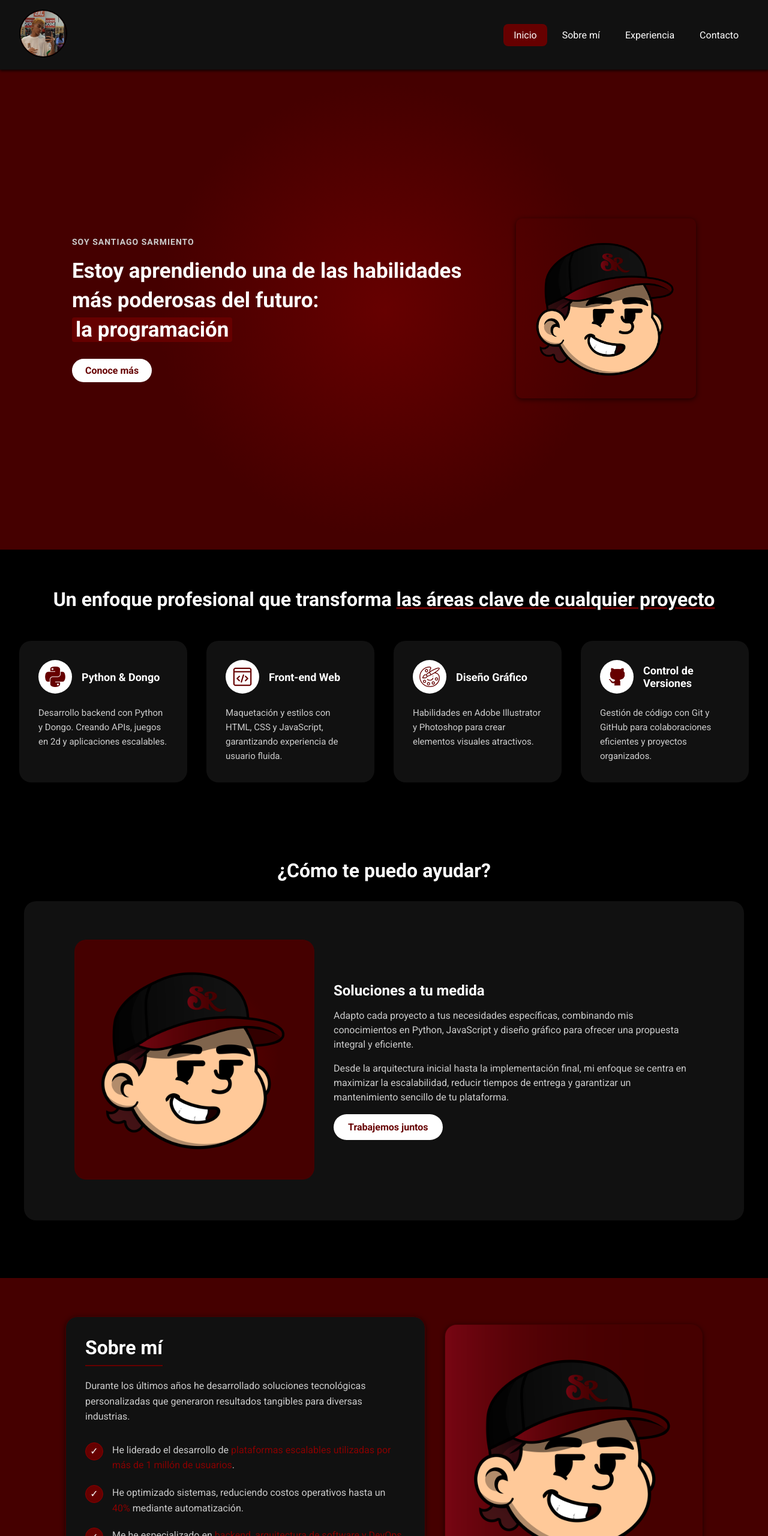
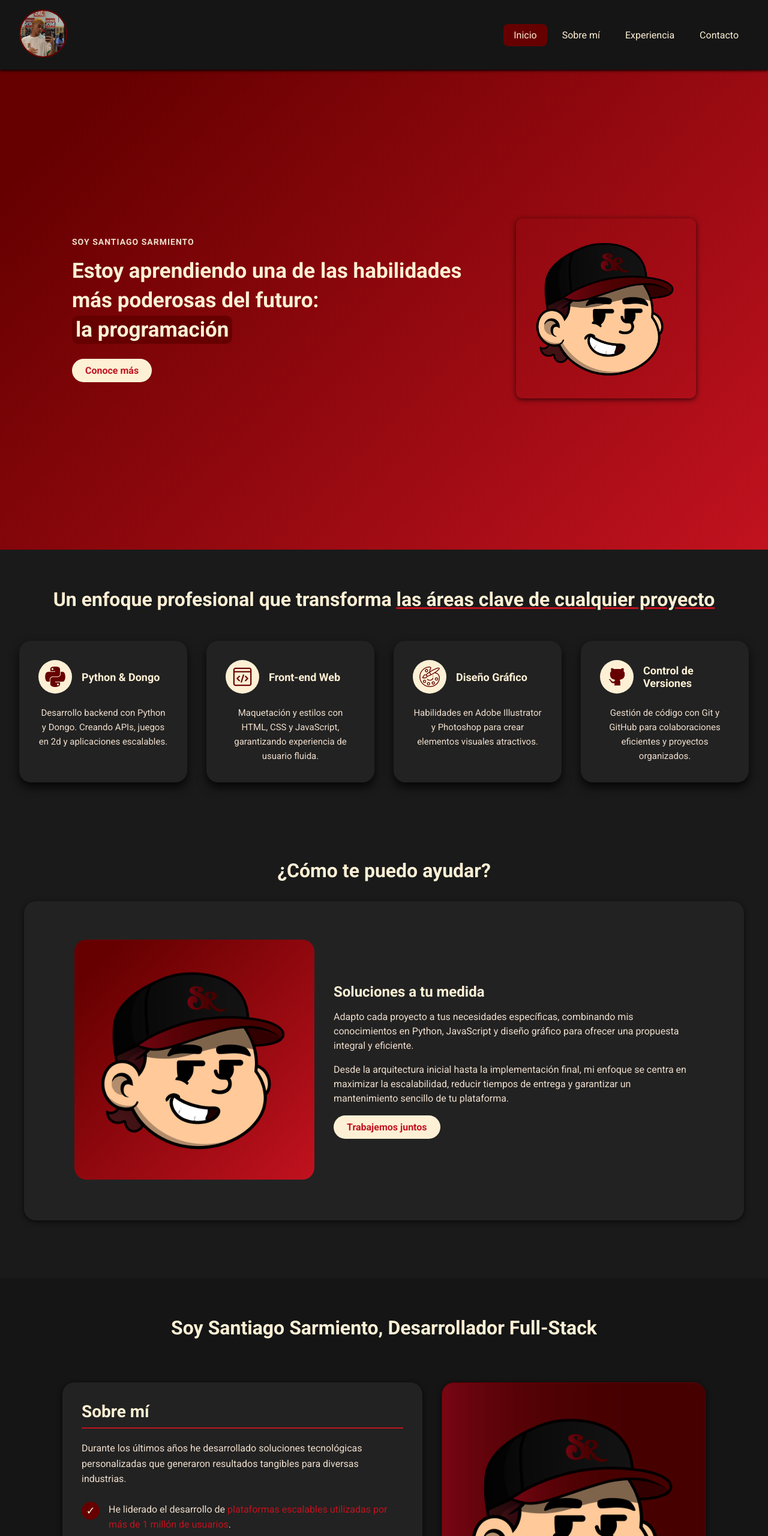
Before and after one commit to Saarmyx/Curriculum, a plain HTML site: page index.html in a window 1280 px wide. Shown: the top 2560 px of the page at 60% size. Drawn offline with nearby package versions, Linux system fonts and the light colour scheme.

Commit message:
Actualización rápida

```diff
--- a/css/style.css
+++ b/css/style.css
@@ -1,33 +1,46 @@
 /* ===================== VARIABLES GLOBALES ===================== */
 :root {
-  /* Colores principales */
-  --color-primario: #660000; /* rojo oscuro base */
-  --color-secundario: #880000; /* rojo un poco más brillante */
-  --color-oscuro: #450000; /* rojo más profundo para contrastes */
-  --color-fondo: #000000; /* negro puro */
-  --color-fondo-claro: #111111; /* negro atenuado para secciones */
-  --color-texto-principal: #ffffff; /* blanco puro */
-  --color-texto-secundario: #cccccc; /* gris claro para textos secundarios */
+  /* ——— Paleta de Colores ——— */
+  --color-primary: #660000; /* Rojo profundo (enfasis/principal) */
+  --color-accent: #c1121f; /* Rojo vivo secundario */
+  --color-cream: #fdf0d5; /* Crema claro */
+  --color-cream-o: #efdecd; /* Crema oscuro */
+  --color-dark: #1a1a1a; /* Gris oscuro */
 
-  /* Varios */
-  --color-boton-fondo: #ffffff;
-  --color-boton-texto: var(--color-primario);
-  --color-boton-hover-fondo: var(--color-secundario);
-  --color-boton-hover-texto: #ffffff;
-  --color-header-fondo: var(--color-fondo-claro);
-  --color-header-sombra: rgba(0, 0, 0, 0.8);
-  --color-logo-borde: var(--color-primario);
-  --color-menu-texto: #ffffff;
-  --color-menu-hover-bg: var(--color-secundario);
-  --color-menu-hover-borde: var(--color-oscuro);
-  --color-menu-activo-bg: var(--color-primario);
-  --color-menu-activo-borde: var(--color-oscuro);
-  --color-menu-activo-texto: #ffffff;
-  --sombra-suave: 0px 2px 8px rgba(0, 0, 0, 0.6);
-  --fondo-gradiente: radial-gradient(
-    circle,
-    var(--color-primario) 0%,
-    var(--color-oscuro) 50%
+  /* ——— Fondos ——— */
+  --bg-base: var(--color-dark); /* Fondo principal en modo oscuro */
+  --bg-section: #151515; /* Secciones oscuras complementarias */
+  --bg-card: #222222; /* Tarjetas y bloques */
+  --bg-light: var(--color-cream); /* Fondo claro para contraste */
+  --bg-muted: rgba(255, 255, 255, 0.05); /* Sutil overlay */
+
+  /* ——— Textos ——— */
+  --text-primary: var(--color-cream); /* Texto normal claro */
+  --text-inverse: var(--color-cream-o); /* Texto oscuro sobre fondos claros */
+  --text-muted: var(--color-cream-o); /* Texto secundario */
+
+  /* ——— Botones ——— */
+  --btn-bg: var(--color-cream);
+  --btn-text: var(--color-accent);
+  --btn-hover-bg: var(--color-accent);
+  --btn-hover-text: var(--color-cream);
+
+  /* ——— Bordes y sombras ——— */
+  --border: var(--color-primary);
+  --shadow-soft: 0px 2px 8px rgba(0, 0, 0, 0.7);
+  --shadow-strong: 0px 8px 16px rgba(0, 0, 0, 0.8);
+
+  /* ——— Header & Menú ——— */
+  --header-bg: var(--bg-section);
+  --header-shadow: rgba(0, 0, 0, 0.9);
+  --menu-hover-bg: var(--color-accent);
+  --menu-active-bg: var(--color-primary);
+
+  /* ——— Gradientes ——— */
+  --gradient-primary: linear-gradient(
+    135deg,
+    var(--color-primary) 10%,
+    var(--color-accent) 100%
   );
 }
 
@@ -41,13 +54,19 @@
 /* ===================== BODY ===================== */
 body {
   font-family: "Roboto", "Nunito", Arial, Helvetica, sans-serif;
-  background-color: var(--color-fondo);
-  color: var(--color-texto-principal);
+  background-color: var(--bg-base);
+  color: var(--text-primary);
+}
+
+.separador {
+  width: 100%;
+  padding: 50px;
+  background-color: var(--color-accent);
 }
 
 /* ===================== HEADER ===================== */
 .header-section {
-  background-color: var(--color-header-fondo);
+  background-color: var(--header-bg);
   padding: 16px 32px;
   display: flex;
   justify-content: space-between;
@@ -56,7 +75,7 @@ body {
   position: sticky;
   top: 0px;
   z-index: 999;
-  box-shadow: 0px 2px 4px var(--color-header-sombra);
+  box-shadow: 0px 2px 4px var(--header-shadow);
 }
 
 .header-logo-img {
@@ -64,8 +83,8 @@ body {
   height: 80px;
   border-radius: 50%;
   object-fit: cover;
-  border: 2px solid var(--color-fondo);
-  background-color: var(--color-primario);
+  background-color: var(--color-primary);
+  border: 2px solid var(--border);
 }
 
 .header-logo-banner {
@@ -83,21 +102,19 @@ body {
   border-radius: 8px;
   font-size: 16px;
   text-decoration: none;
-  color: var(--color-menu-texto);
+  color: var(--text-primary);
   border: 1px solid transparent;
   transition: background-color 0.3s ease, border-color 0.3s ease;
 }
 
 .header-menu a:hover {
-  background-color: var(--color-menu-hover-bg);
-  color: var(--color-menu-activo-texto);
-  border-color: var(--color-menu-hover-borde);
+  background-color: var(--menu-hover-bg);
+  color: var(--text-primary);
 }
 
 .header-menu-activo {
-  background-color: var(--color-menu-activo-bg);
-  color: var(--color-menu-activo-texto);
-  border-color: var(--color-menu-activo-borde);
+  background-color: var(--menu-active-bg);
+  color: var(--text-primary);
 }
 
 /* ===================== HERO ===================== */
@@ -108,7 +125,7 @@ body {
   align-items: center;
   padding: 0px 120px;
   min-height: 100vh;
-  background: var(--fondo-gradiente);
+  background: var(--gradient-primary);
   gap: 32px;
 }
 
@@ -119,7 +136,7 @@ body {
 .hero-content .subtitle {
   text-transform: uppercase;
   letter-spacing: 1px;
-  color: var(--color-texto-secundario);
+  color: var(--text-muted);
   margin-bottom: 16px;
   font-weight: bold;
   font-size: 14px;
@@ -130,37 +147,40 @@ body {
   font-weight: 700;
   margin-bottom: 24px;
   line-height: 1.4;
+  color: var(--text-primary);
 }
 
 .hero-highlight {
-  background-color: var(--color-primario);
-  padding: 0px 6px;
-  color: var(--color-texto-principal);
-  border-radius: 4px;
+  background-color: var(--color-primary);
+  padding: 3px 6px;
+  color: var(--text-primary);
+  border-radius: 10px;
 }
 
 .hero-image img {
   max-width: 300px;
   height: auto;
   border-radius: 10px;
-  box-shadow: var(--sombra-suave);
+  box-shadow: var(--shadow-soft);
 }
 
 /* ===================== BOTONES ===================== */
-.hero-btn-start {
+.hero-btn-start,
+.help-business-btn {
   display: inline-block;
-  background-color: var(--color-boton-fondo);
-  color: var(--color-boton-texto);
+  background-color: var(--btn-bg);
+  color: var(--btn-text);
   padding: 10px 22px;
   border-radius: 999px;
   font-weight: bold;
-  transition: background-color 0.5s ease;
   text-decoration: none;
+  transition: background-color 0.3s ease;
 }
 
-.hero-btn-start:hover {
-  background-color: var(--color-boton-hover-fondo);
-  color: var(--color-boton-hover-texto);
+.hero-btn-start:hover,
+.help-business-btn:hover {
+  background-color: var(--btn-hover-bg);
+  color: var(--btn-hover-text);
 }
 
 /* ===================== BENEFICIOS ===================== */
@@ -173,12 +193,13 @@ body {
   font-size: 32px;
   font-weight: 700;
   margin-bottom: 50px;
+  color: var(--text-primary);
 }
 
 .benefits-highlight {
-  color: var(--color-texto-principal);
+  color: var(--text-primary);
   text-decoration: underline;
-  text-decoration-color: var(--color-primario);
+  text-decoration-color: var(--color-accent);
 }
 
 .benefits-grid {
@@ -188,25 +209,24 @@ body {
 }
 
 .benefit-item {
-  background-color: var(--color-fondo-claro);
-  color: var(--color-texto-principal);
+  background-color: var(--bg-card);
+  color: var(--text-inverse);
   padding: 32px;
   border-radius: 20px;
-  box-shadow: 0px 8px 16px rgba(0, 0, 0, 0.3);
+  box-shadow: var(--shadow-strong);
   transition: transform 0.3s ease, box-shadow 0.3s ease,
     background-color 0.5s ease;
-  margin: 0px;
 }
 
 .benefit-item:hover {
   transform: translateY(-5px);
-  box-shadow: 0px 12px 24px rgba(0, 0, 0, 0.5);
-  background-color: var(--color-boton-hover-fondo);
+  box-shadow: 0px 12px 24px rgba(0, 0, 0, 0.8);
+  background-color: var(--btn-hover-bg);
   cursor: default;
 }
 
 .benefit-icon {
-  background-color: #ffffff;
+  background-color: var(--bg-light);
   border-radius: 50%;
   width: 56px;
   height: 56px;
@@ -225,7 +245,6 @@ body {
 
 .benefit-text-container {
   display: flex;
-  flex-direction: row;
   align-items: center;
   gap: 16px;
   text-align: left;
@@ -235,34 +254,33 @@ body {
   margin: 0px;
   font-size: 18px;
   font-weight: 700;
-  color: var(--color-texto-principal);
+  color: var(--text-primary);
 }
 
 .benefit-item p {
   margin-top: 20px;
-  text-align: left;
   font-size: 15px;
   line-height: 24px;
-  color: var(--color-texto-secundario);
+  color: var(--text-muted);
 }
 
 /* ===================== AYUDA EMPRESA ===================== */
 .help-business-section {
   display: flex;
   flex-direction: column;
-  justify-content: center;
   align-items: center;
   padding: 64px 32px;
 }
 
 .help-business-section h2 {
-  text-align: center;
   font-size: 32px;
   font-weight: 700;
+  color: var(--text-primary);
+  text-align: center;
 }
 
 .help-business-container {
-  background-color: var(--color-fondo-claro);
+  background-color: var(--bg-card);
   display: flex;
   flex-wrap: wrap;
   align-items: center;
@@ -273,10 +291,11 @@ body {
   max-width: 1200px;
   width: 100%;
   margin: 32px auto;
+  box-shadow: var(--shadow-soft);
 }
 
 .help-business-image img {
-  background: var(--fondo-gradiente);
+  background: var(--gradient-primary);
   max-width: 400px;
   width: 100%;
   border-radius: 20px;
@@ -285,103 +304,82 @@ body {
 
 .help-business-text {
   max-width: 600px;
-  color: var(--color-texto-principal);
+  color: var(--text-primary);
+}
+
+.help-business-text h2,
+.help-business-text h3 {
+  margin-bottom: 16px;
+  color: var(--text-primary);
 }
 
 .help-business-text h2 {
   font-size: 28px;
-  margin-bottom: 16px;
-  color: var(--color-texto-principal);
 }
-
 .help-business-text h3 {
   font-size: 24px;
   font-weight: 700;
-  margin-bottom: 16px;
-  color: var(--color-texto-principal);
 }
 
 .help-business-text p {
   font-size: 16px;
   line-height: 24px;
-  color: var(--color-texto-secundario);
+  color: var(--text-muted);
   margin-bottom: 16px;
 }
 
-.help-business-btn {
-  display: inline-block;
-  background-color: var(--color-boton-fondo);
-  color: var(--color-boton-texto);
-  padding: 12px 24px;
-  border-radius: 999px;
-  text-decoration: none;
-  font-weight: bold;
-  transition: background-color 0.3s ease;
-}
-
-.help-business-btn:hover {
-  background-color: var(--color-boton-hover-fondo);
-  color: var(--color-boton-hover-texto);
-}
-
-/* ===================== SOBRE MI ===================== */
+/* ===================== SOBRE MÍ ===================== */
 .about-me-section {
   display: flex;
   flex-wrap: wrap;
   justify-content: center;
-  align-items: center;
+  align-items: flex-start;
   padding: 64px 32px;
-  background: var(--color-oscuro);
+  background-color: var(--bg-section);
   gap: 32px;
 }
 
+/* Título centrado en 100% ancho */
+.about-me-title {
+  width: 100%;
+  text-align: center;
+  font-size: 32px;
+  font-weight: 700;
+  color: var(--text-primary);
+  margin-bottom: 40px;
+}
+
+/* Tarjeta de texto */
 .about-me-info {
   flex: 1;
   min-width: 300px;
   max-width: 600px;
   padding: 32px;
-  background-color: var(--color-fondo-claro);
+  background-color: var(--bg-card);
   border-radius: 20px;
-  box-shadow: var(--sombra-suave);
-  border: 1px solid var(--color-oscuro);
-}
-
-.about-me-image {
-  flex: 1;
-  min-width: 300px;
-  max-width: 430px;
-  border-radius: 20px;
-  overflow: hidden;
-  box-shadow: var(--sombra-suave);
-  border: 1px solid var(--color-oscuro);
-}
-
-.about-me-image img {
-  width: 100%;
-  height: 100%;
-  object-fit: cover;
-  display: block;
+  box-shadow: var(--shadow-soft);
 }
 
 .about-me-info h1 {
-  font-size: 32px;
-  color: var(--color-texto-principal);
+  font-size: 28px;
+  color: var(--text-primary);
   margin-bottom: 20px;
-  border-bottom: 2px solid var(--color-primario);
+  border-bottom: 2px solid var(--color-accent);
   padding-bottom: 10px;
-  display: inline-block;
 }
 
 .about-me-info p {
   font-size: 16px;
-  color: var(--color-texto-secundario);
+  color: var(--text-muted);
   line-height: 1.6;
   margin-bottom: 25px;
 }
 
+/* Lista de logros */
 .about-me-achievements {
   list-style: none;
-  margin-top: 30px;
+  margin: 0;
+  padding: 0;
 }
 
 .about-me-achievement-item {
@@ -391,34 +389,52 @@ body {
 }
 
 .about-me-achievement-icon {
-  background-color: var(--color-primario);
-  color: var(--color-texto-principal);
+  flex-shrink: 0;
   width: 30px;
   height: 30px;
+  background-color: var(--color-primary);
+  color: var(--text-primary);
   border-radius: 50%;
   display: flex;
+  align-items: center;
   justify-content: center;
-  align-items: center;
   margin-right: 15px;
-  flex-shrink: 0;
-  border: 1px solid var(--color-secundario);
+  font-size: 18px;
 }
 
 .about-me-achievement-text {
   font-size: 16px;
-  color: var(--color-texto-secundario);
+  color: var(--text-muted);
   line-height: 1.6;
 }
 
 .about-me-highlight {
-  color: var(--color-secundario);
+  color: var(--color-accent);
   font-weight: 500;
+}
+
+/* Imagen */
+.about-me-image {
+  flex: 1;
+  min-width: 300px;
+  max-width: 440px;
+  border-radius: 20px;
+  overflow: hidden;
+  box-shadow: var(--shadow-soft);
+  border: 1px solid var(--border);
+}
+
+.about-me-image img {
+  display: block;
+  width: 100%;
+  height: auto;
+  object-fit: cover;
 }
 
 /* ===================== FOOTER ===================== */
 .footer-section {
-  background-color: var(--color-fondo-claro);
-  color: var(--color-oscuro);
+  background-color: var(--bg-card);
+  color: var(--color-cream);
   padding: 48px 32px 16px;
   font-size: 14px;
   font-family: "Segoe UI", Roboto, sans-serif;
@@ -431,7 +447,7 @@ body {
   gap: 32px;
   justify-content: space-between;
   align-items: flex-start;
-  border-bottom: 1px solid rgba(0, 0, 0, 0.05);
+  border-bottom: 1px solid rgba(0, 0, 0, 0.1);
   padding-bottom: 32px;
 }
 
@@ -450,19 +466,19 @@ body {
 
 .footer-logo-section h3 {
   font-size: 22px;
-  color: var(--color-primario);
+  color: var(--color-accent);
   font-weight: 600;
 }
 
 .footer-logo-section p {
-  margin: 0;
-  color: var(--color-texto-secundario);
+  margin: 0px;
+  color: var(--text-muted);
 }
 
 .contact-item {
   display: flex;
   align-items: center;
-  margin: 4px 0;
+  margin: 4px 0px;
 }
 
 .contact-icon {
@@ -474,35 +490,30 @@ body {
 }
 
 .contact-link {
-  color: var(--color-texto-principal);
+  color: var(--text-inverse);
   text-decoration: none;
   font-weight: 500;
   transition: color 0.3s ease, transform 0.2s ease;
 }
 
 .contact-link:hover {
-  color: var(--color-secundario);
+  color: var(--color-accent);
   transform: translateX(3px);
-}
-
-.contact-item:hover .contact-icon {
-  transform: scale(1.1);
-  filter: none;
 }
 
 .footer-nav-section h4,
 .footer-social-section h4 {
   font-size: 16px;
   margin-bottom: 12px;
-  color: var(--color-primario);
+  color: var(--color-accent);
   font-weight: 500;
 }
 
 .footer-nav-section ul,
 .footer-social-section ul {
   list-style: none;
-  padding: 0;
-  margin: 0;
+  padding: 0px;
+  margin: 0px;
 }
 
 .footer-nav-section li,
@@ -512,7 +523,7 @@ body {
 
 .footer-nav-section a,
 .footer-social-section a {
-  color: var(--color-texto-principal);
+  color: var(--text-inverse);
   text-decoration: none;
   transition: color 0.3s ease, transform 0.2s ease;
   display: flex;
@@ -521,7 +532,7 @@ body {
 
 .footer-nav-section a:hover,
 .footer-social-section a:hover {
-  color: var(--color-secundario);
+  color: var(--color-accent);
   transform: translateX(4px);
 }
 
@@ -543,12 +554,12 @@ body {
   margin-top: 24px;
   padding-top: 16px;
   font-size: 13px;
-  border-top: 1px solid rgba(0, 0, 0, 0.05);
-  color: var(--color-texto-secundario);
+  border-top: 1px solid rgba(0, 0, 0, 0.1);
+  color: var(--text-muted);
 }
 
 .footer-bottom a {
-  color: var(--color-secundario);
+  color: var(--color-accent);
   text-decoration: underline;
 }
 
@@ -556,23 +567,15 @@ body {
   text-decoration: none;
 }
 
-/* Responsive */
-@media (max-width: 768px) {
-  .footer-container {
-    flex-direction: column;
-    gap: 24px;
-    align-items: stretch;
-  }
+/* ===================== GRADIENTES & UTILS ===================== */
+.section-gradient {
+  background: var(--gradient-accent);
+}
 
-  .footer-logo-section,
-  .footer-nav-section,
-  .footer-social-section {
-    flex: 1 1 100%;
-  }
-
-  .footer-social-section a {
-    font-size: 16px;
-  }
+.card {
+  background-color: var(--bg-card);
+  box-shadow: var(--shadow-soft);
+  border: 1px solid var(--border);
 }
 
 /* ===================== RESPONSIVE ===================== */
@@ -581,22 +584,18 @@ body {
     flex-direction: column;
     padding: 32px;
   }
-
   .hero-image img {
     margin-top: 10px;
   }
-
   .header-section {
     flex-direction: column;
     align-items: center;
     padding: 0px;
     padding-bottom: 20px;
   }
-
   .header-logo-img {
     display: none;
   }
-
   .header-logo-banner {
     display: block;
     max-height: 600px;
@@ -604,27 +603,40 @@ body {
     height: auto;
     margin-bottom: 20px;
   }
-
   .header-menu {
     justify-content: center;
     width: 100%;
-    flex-wrap: wrap;
   }
-
   .footer-container {
     flex-direction: column;
     align-items: center;
     text-align: center;
   }
 
-  .footer-logo-section,
-  .footer-nav-section,
-  .footer-social-section {
-    flex: 1 1 auto;
+  .about-me-section {
+    flex-direction: column;
+    padding: 32px;
   }
 
-  .footer-social-section a {
-    margin: 0px 8px;
+  .about-me-title {
+    order: -1;
+    width: 100%;
+    max-width: none;
+    margin-bottom: 24px;
+  }
+
+  /* Coloca la imagen antes que el texto */
+  .about-me-image {
+    order: -1;
+    width: 100%;
+    max-width: none;
+    margin-bottom: 24px;
+  }
+
+  .about-me-info {
+    order: 0;
+    width: 100%;
+    max-width: none;
   }
 }
 
@@ -634,30 +646,23 @@ body {
     width: 100%;
     text-align: center;
   }
-
   .benefit-item {
     padding: 24px;
   }
-
   .benefit-item p {
     font-size: 14px;
   }
-
   .help-business-image img,
   .about-me-image img {
     max-width: 100%;
     height: auto;
   }
-
   .benefit-text-container {
-    margin: 0px;
     padding: 16px;
   }
-
   .about-me-achievement-icon {
     width: 36px;
   }
-
   .about-me-achievements li {
     font-size: 15px;
   }
@@ -667,15 +672,12 @@ body {
   .hero-section {
     padding: 32px 64px;
   }
-
   .hero-content h1 {
     font-size: 28px;
   }
-
   .benefits-grid {
     grid-template-columns: repeat(auto-fit, minmax(200px, 1fr));
   }
-
   .help-business-text h2,
   .help-business-text h3 {
     font-size: 25px;
@@ -687,3 +689,22 @@ body {
     font-size: 24px;
   }
 }
+@media (max-width: 360px) {
+  .hero-content h1 {
+    font-size: 22px;
+  }
+  .hero-content .subtitle {
+    font-size: 12px;
+  }
+  .hero-btn-start,
+  .help-business-btn {
+    padding: 8px 16px;
+    font-size: 14px;
+  }
+  .benefit-item h3 {
+    font-size: 16px;
+  }
+  .benefit-item p {
+    font-size: 13px;
+  }
+}
--- a/index.html
+++ b/index.html
@@ -46,6 +46,7 @@
       <img src="/img/Saarmyx_Edition_SXR_Red_SFondo.png" alt="Avatar de Santiago Sarmiento" />
     </div>
   </section>
+
 
   <!-- BENEFICIOS -->
   <section class="benefits-section">
@@ -98,6 +99,7 @@
     </div>
   </section>
 
+
   <!-- AYUDA EMPRESA -->
   <section class="help-business-section">
     <h2>¿Cómo te puedo ayudar?</h2>
@@ -119,13 +121,17 @@
     </div>
   </section>
 
+
   <!-- SOBRE MÍ -->
   <section class="about-me-section">
+    <h2 class="about-me-title">Soy Santiago Sarmiento, Desarrollador Full-Stack</h2>
 
     <div class="about-me-info">
       <h1>Sobre mí</h1>
-      <p>Durante los últimos años he desarrollado soluciones tecnológicas personalizadas que generaron resultados
-        tangibles para diversas industrias.</p>
+      <p>
+        Durante los últimos años he desarrollado soluciones tecnológicas personalizadas que generaron resultados
+        tangibles para diversas industrias.
+      </p>
       <ul class="about-me-achievements">
         <li class="about-me-achievement-item">
           <div class="about-me-achievement-icon">✓</div>
@@ -134,7 +140,6 @@
               millón de usuarios</span>.
           </div>
         </li>
-
         <li class="about-me-achievement-item">
           <div class="about-me-achievement-icon">✓</div>
           <div class="about-me-achievement-text">
@@ -142,7 +147,6 @@
             mediante automatización.
           </div>
         </li>
-
         <li class="about-me-achievement-item">
           <div class="about-me-achievement-icon">✓</div>
           <div class="about-me-achievement-text">
@@ -154,7 +158,7 @@
     </div>
 
     <div class="about-me-image">
-      <img src="/img/Saarmyx_Edition_SXR_Red.png" alt="Persona en una biblioteca" />
+      <img src="/img/Saarmyx_Edition_SXR_Red.png" alt="Santiago en una biblioteca" />
     </div>
   </section>
 
```
